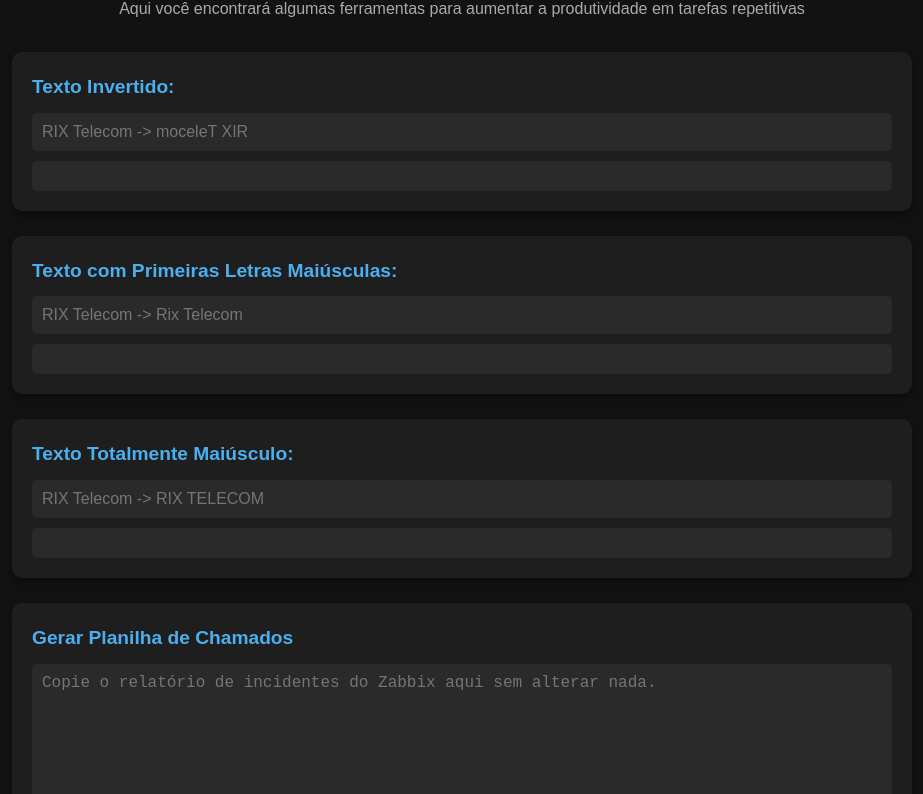
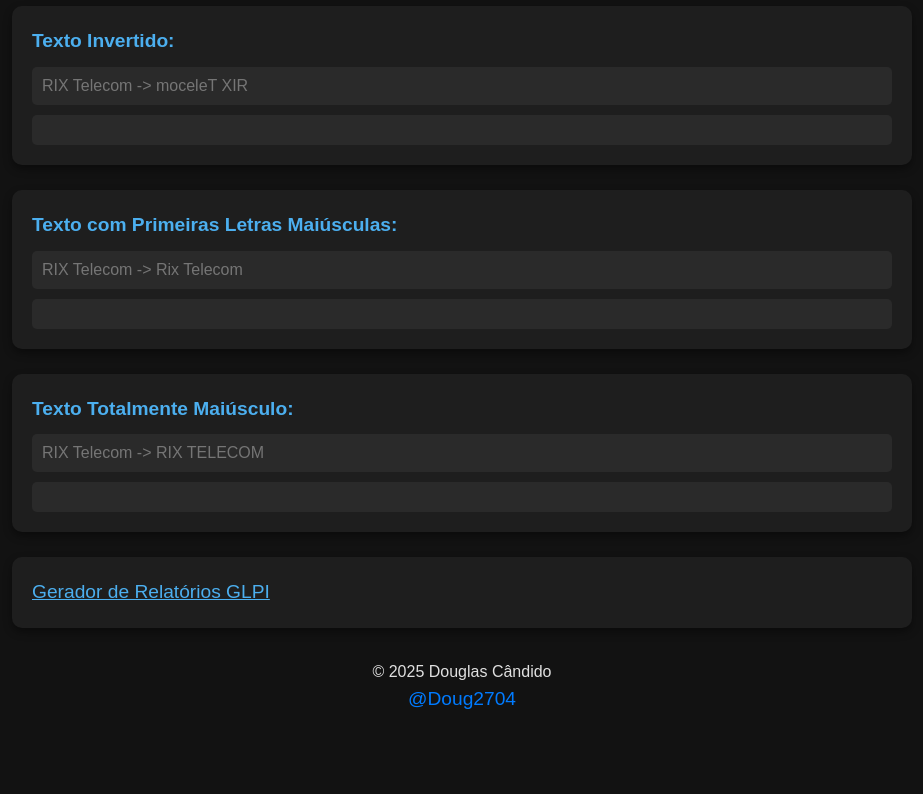
Before and after one commit to Doug2704/central-produtividade, a plain HTML site: page index.html in a window 1280 px wide. Shown: the part 75-869 px from the top of the page, without its empty margins (178-1101 px from the left). After the commit the page ends 800 px from the top, so only its background shows below. Drawn offline with Linux system fonts and the light colour scheme.

Commit message:
refactor: separate report generator from main page

```diff
--- a/css/style.css
+++ b/css/style.css
@@ -11,7 +11,20 @@
   color: #e0e0e0;
   font-family: Arial, Helvetica, sans-serif;
   line-height: 1.6;
-    padding: 20px;
+  display: flex;
+  flex-direction: column;
+  min-height: 100vh;
+  margin: 0;
+}
+
+.container {
+  flex: 1;
+  display: flex;
+  flex-direction: column;
+}
+
+main {
+  flex: 1;
 }
 
 /* ===== Cabeçalho ===== */
@@ -36,9 +49,9 @@
   gap: 25px;
   max-width: 900px;
   margin: auto;
+  padding-bottom: 20px; /* adicionado para evitar sobreposição */
 }
 
-/* ===== Blocos ===== */
 .options > div {
   background: #1e1e1e;
   padding: 20px;
@@ -46,15 +59,15 @@
   box-shadow: 0 4px 8px rgba(0, 0, 0, 0.4);
 }
 
-h2 {
+/* ===== Elementos de texto ===== */
+h2, a {
   margin-bottom: 10px;
   color: #4cafef;
   font-size: 1.2rem;
 }
 
 /* ===== Campos de entrada ===== */
-input[type="text"],
-textarea {
+input[type="text"], textarea {
   width: 100%;
   padding: 10px;
   border: none;
@@ -65,8 +78,7 @@
   color: #ffffff;
 }
 
-input[type="text"]:focus,
-textarea:focus {
+input[type="text"]:focus, textarea:focus {
   border: 1px solid #4cafef;
   background-color: #333333;
 }
@@ -88,10 +100,7 @@
 }
 
 /* ===== Resultados ===== */
-.result,
-#result-initUC,
-#result-totalUC,
-#result-CSV {
+.result, #result-initUC, #result-totalUC, #result-CSV {
   background-color: #2a2a2a;
   padding: 10px;
   border-radius: 5px;
@@ -101,17 +110,22 @@
   white-space: pre-wrap;
 }
 
+/* ===== Rodapé ===== */
 footer {
-    text-align: center; /* Centraliza o texto */
   padding: 10px;
-
+  text-align: center;
+  margin-top: auto; /* adicionado para fixar o footer no final */
 }
 
 footer a {
-    color: #007BFF; /* azul visível */
-    text-decoration: none; /* remove o sublinhado */
+  color: #007BFF;
+  text-decoration: none;
 }
 
 footer a:hover {
-    text-decoration: underline; /* sublinhado no hover */
+  text-decoration: underline;
 }
+
+#input-CSV {
+  max-height: 400px;
+}
--- a/index.html
+++ b/index.html
@@ -1,49 +1,50 @@
 <!DOCTYPE html>
-<html lang="en">
+<html lang="pt-BR">
 
 <head>
     <meta charset="UTF-8">
     <meta name="viewport" content="width=device-width, initial-scale=1.0">
-    <title>Central de Produtividade</title>
+    <title>Central de Ferramentas RIX</title>
     <link rel="stylesheet" href="css/style.css">
     <link rel="icon" type="image/png" href="favicon.png">
 </head>
 
 <body>
+    <div class="container">
         <header>
-        <h1>Bem-Vindo!!!</h1>
-        <p>Aqui você encontrará algumas ferramentas para aumentar a produtividade em tarefas repetitivas</p>
+            <h1>Central de Ferramentas RIX</h1>
         </header>
+        <main>
             <div class="options">
                 <div class="optionInverter">
                     <h2>Texto Invertido:</h2>
-            <input type="text" id="input-invert" placeholder="RIX Telecom -> moceleT XIR" oninput="invertText()">
+                    <input type="text" id="input-invert" placeholder="RIX Telecom -> moceleT XIR"
+                        oninput="invertText()">
                     <div id="result-invert" class="result"></div>
                 </div>
                 <div>
                     <h2>Texto com Primeiras Letras Maiúsculas:</h2>
-            <input type="text" id="input-initUC" placeholder="RIX Telecom -> Rix Telecom" oninput="upperCaseInitial()">
-            <div id="result-initUC"></div>
+                    <input type="text" id="input-initUC" placeholder="RIX Telecom -> Rix Telecom"
+                        oninput="upperCaseInitial()">
+                    <div id="result-initUC" class="result"></div>
                 </div>
                 <div>
                     <h2>Texto Totalmente Maiúsculo:</h2>
-            <input type="text" id="input-totalUC" placeholder="RIX Telecom -> RIX TELECOM" oninput=upperCaseTotalText()>
+                    <input type="text" id="input-totalUC" placeholder="RIX Telecom -> RIX TELECOM"
+                        oninput="upperCaseTotalText()">
                     <div id="result-totalUC" class="result"></div>
                 </div>
-        <div>
-            <h2>Gerar Planilha de Chamados</h2>
-            <textarea id="input-CSV" rows="30" cols="120"
-                placeholder="Copie o relatório de incidentes do Zabbix aqui sem alterar nada."></textarea>
-            <br><br>
-            <button onclick="generateCSV()">Gerar e Baixar Planilha</button>
-            <pre id="result-CSV"></pre>
+                <div class="link-glpi">
+                    <a href="reports.html">Gerador de Relatórios GLPI</a>
                 </div>
             </div>
-    <script src="js/scripts.js"></script>
+        </main>
         <footer>
             <p>&copy; 2025 Douglas Cândido</p>
             <a href="https://github.com/Doug2704" target="_blank">@Doug2704</a>
         </footer>
+    </div>
+    <script src="js/scripts.js"></script>
 </body>
 
 </html>
```
Also changed, not shown: reports.html (added, +37 -0 lines). Lines whose indentation alone changed are shown as unchanged.
